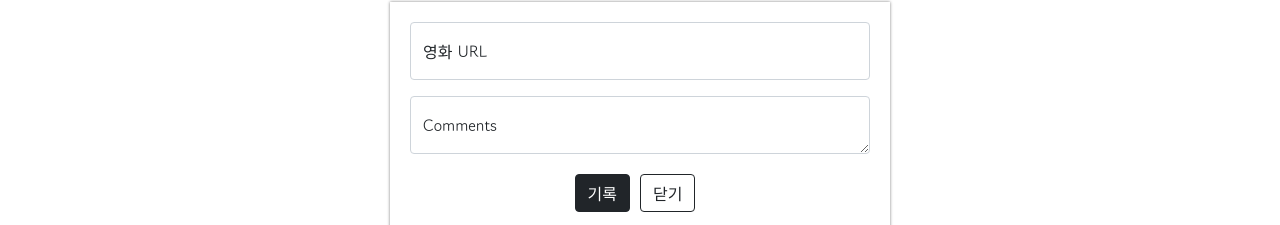
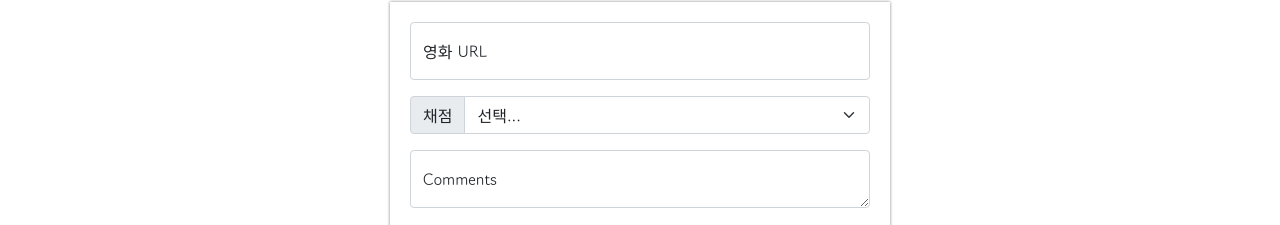
Before and after one commit to yonyon037/mypage, a plain HTML site: page index.html in a window 1280 px wide. Shown: the part 268-493 px from the top of the page. Drawn offline with nearby package versions, Linux system fonts and the light colour scheme.

Commit message:
Update index.html

```diff
--- a/index.html
+++ b/index.html
@@ -57,28 +57,32 @@
         .mycomment {
             color: gray;
         }
+
         .mycards {
-            width:1200px;
-            margin:20px auto 20px auto;
+            width: 1200px;
+            margin: 20px auto 20px auto;
         }
+
         .mypost {
 
-            width:500px;
-            margin:20px auto 20px auto;
+            width: 500px;
+            margin: 20px auto 20px auto;
 
             padding: 20px 20px 20px 20px;
-            box-shadow:0px 0px 3px 0px gray
+            box-shadow: 0px 0px 3px 0px gray
         }
+
         .mybtn {
             display: flex;
             flex-direction: row;
             align-items: center;
             justify-content: center;
 
-            margin-top:20px;
+            margin-top: 20px;
         }
+
         .mybtn > button {
-            margin-right:10px;
+            margin-right: 10px;
         }
     </style>
 </head>
@@ -92,6 +96,17 @@
     <div class="form-floating mb-3">
         <input type="email" class="form-control" id="floatingInput" placeholder="name@example.com">
         <label for="floatingInput">영화 URL</label>
+    </div>
+    <div class="input-group mb-3">
+        <label class="input-group-text" for="inputGroupSelect01">채점</label>
+        <select class="form-select" id="inputGroupSelect01">
+            <option selected>선택...</option>
+            <option value="1">⭐</option>
+            <option value="2">⭐⭐</option>
+            <option value="3">⭐⭐⭐</option>
+            <option value="3">⭐⭐⭐⭐</option>
+            <option value="3">⭐⭐⭐⭐⭐</option>
+        </select>
     </div>
     <div class="form-floating">
         <textarea class="form-control" placeholder="Leave a comment here" id="floatingTextarea"></textarea>
```
